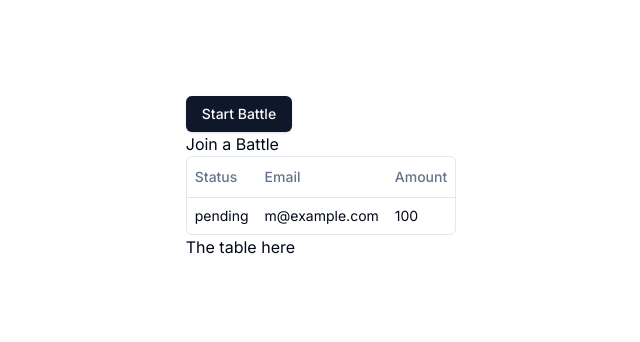
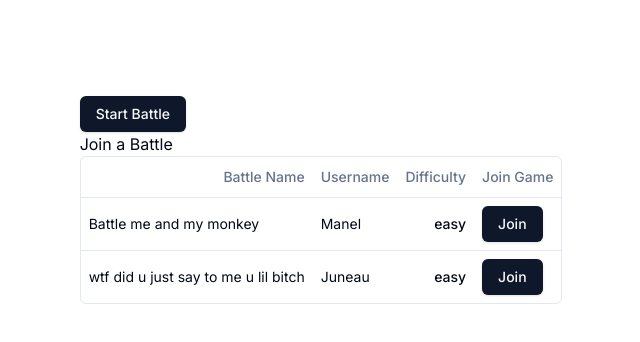
Before and after one commit to its-clem-fandango/code-runner, a Next.js app in the folder apps/client/: page / in a window 1280 px wide. Shown: the top 342 px of the page, without its empty margins (319-959 px from the left). Built offline with nearby package versions, Linux system fonts and the light colour scheme.

Commit message:
tabble rendering

```diff
--- a/apps/client/app/dashboard/dashboard.tsx
+++ b/apps/client/app/dashboard/dashboard.tsx
@@ -2,21 +2,27 @@
 
 import { Button } from "@/components/ui/button";
 import { useState, useEffect } from 'react'
-import { Payment, columns } from '@/app/dataTable/columns'
+import { Battle, columns } from '@/app/dataTable/columns'
 import {DataTable} from '@/app/dataTable/data-table'
 
 
-async function getData(): Promise<Payment[]> {
+async function getData(): Promise<Battle[]> {
   // Fetch data from your API here.
 
-  const data: Payment[] = [
+  const data: Battle[] = [
 
       {
-        id: "728ed52f",
-        amount: 100,
-        status: "pending",
-        email: "m@example.com",
-      },
+        BattleName: "Battle me and my monkey",
+        Username: "Manel",
+        Difficulty: "easy",
+        Join: "m@example.com",
+    },
+    {
+      BattleName: "wtf did u just say to me u lil bitch",
+      Username: "Juneau",
+      Difficulty: "easy",
+      Join: "fightme@example.com",
+    },
       // ...
 
 
@@ -27,7 +33,7 @@ async function getData(): Promise<Payment[]> {
  function Dashboard() {
 
 
-  const [battleList,setBattleList] = useState<Payment[]>([])
+  const [battleList,setBattleList] = useState<Battle[]>([])
 
    useEffect(() => {
      const fetchData = async () => {
@@ -47,8 +53,8 @@ async function getData(): Promise<Payment[]> {
   return (
 
     <div>
-      <div>
-      <Button onClick={handleNewGame}>Start Battle</Button>
+      <div className="flex">
+      <Button className="flex-end" onClick={handleNewGame}>Start Battle</Button>
         </div>
 
       <div>
@@ -58,7 +64,6 @@ async function getData(): Promise<Payment[]> {
         <h3> Join a Battle </h3>
              <DataTable columns={columns} data={battleList} />
 
-         <div> The table here</div>
       </div>
     </div>
   )
--- a/apps/client/app/dataTable/columns.tsx
+++ b/apps/client/app/dataTable/columns.tsx
@@ -1,27 +1,46 @@
 "use client"
 
 import { ColumnDef } from "@tanstack/react-table"
+import { Button } from "@/components/ui/button"
+
+
 
 // This type is used to define the shape of our data.
 // You can use a Zod schema here if you want.
-export type Payment = {
-  id: string
-  amount: number
-  status: "pending" | "processing" | "success" | "failed"
-  email: string
+export type Battle = {
+  BattleName: string
+    Username: string
+    Difficulty: string
+    Join: string
 }
 
-export const columns: ColumnDef<Payment>[] = [
+export const columns: ColumnDef<Battle>[] = [
     {
-    accessorKey: "status",
-    header: "Status",
+      accessorKey: "BattleName",
+      header: () => <div className="text-right">Battle Name</div>,
+      cell: ({ row }) => <div>{row.original.BattleName}</div>
+
     },
     {
-    accessorKey: "email",
-    header: "Email",
+        accessorKey: "Username",
+        header: () => <div className="text-right">Username</div>,
+        cell: ({ row }) => <div>{row.original.Username}</div>
       },
       {
-    accessorKey: "amount",
-    header: "Amount",
+        accessorKey: "Difficulty",
+        header: () => <div className="text-right">Difficulty</div>,
+        cell: ({ row }) => {
+
+
+          return <div className="text-right font-medium">{row.original.Difficulty}</div>
         },
+      },
+      {
+        accessorKey: "id", // You can use a different key if needed
+    header: () => <div className="text-right">Join Game</div>,
+    cell: ({ row }) => (
+      <Button>Join</Button> // Define handleJoinGame function
+    ),
+        },
+
   ]
--- a/apps/client/app/dataTable/data-table.tsx
+++ b/apps/client/app/dataTable/data-table.tsx
@@ -4,6 +4,7 @@ import {
   ColumnDef,
   flexRender,
   getCoreRowModel,
+  getPaginationRowModel,
   useReactTable,
 } from "@tanstack/react-table"
 
@@ -29,6 +30,8 @@ export function DataTable<TData, TValue>({
     data,
     columns,
     getCoreRowModel: getCoreRowModel(),
+        getPaginationRowModel: getPaginationRowModel(),
+
   })
 
   return (
```
Lines whose indentation alone changed are shown as unchanged.
